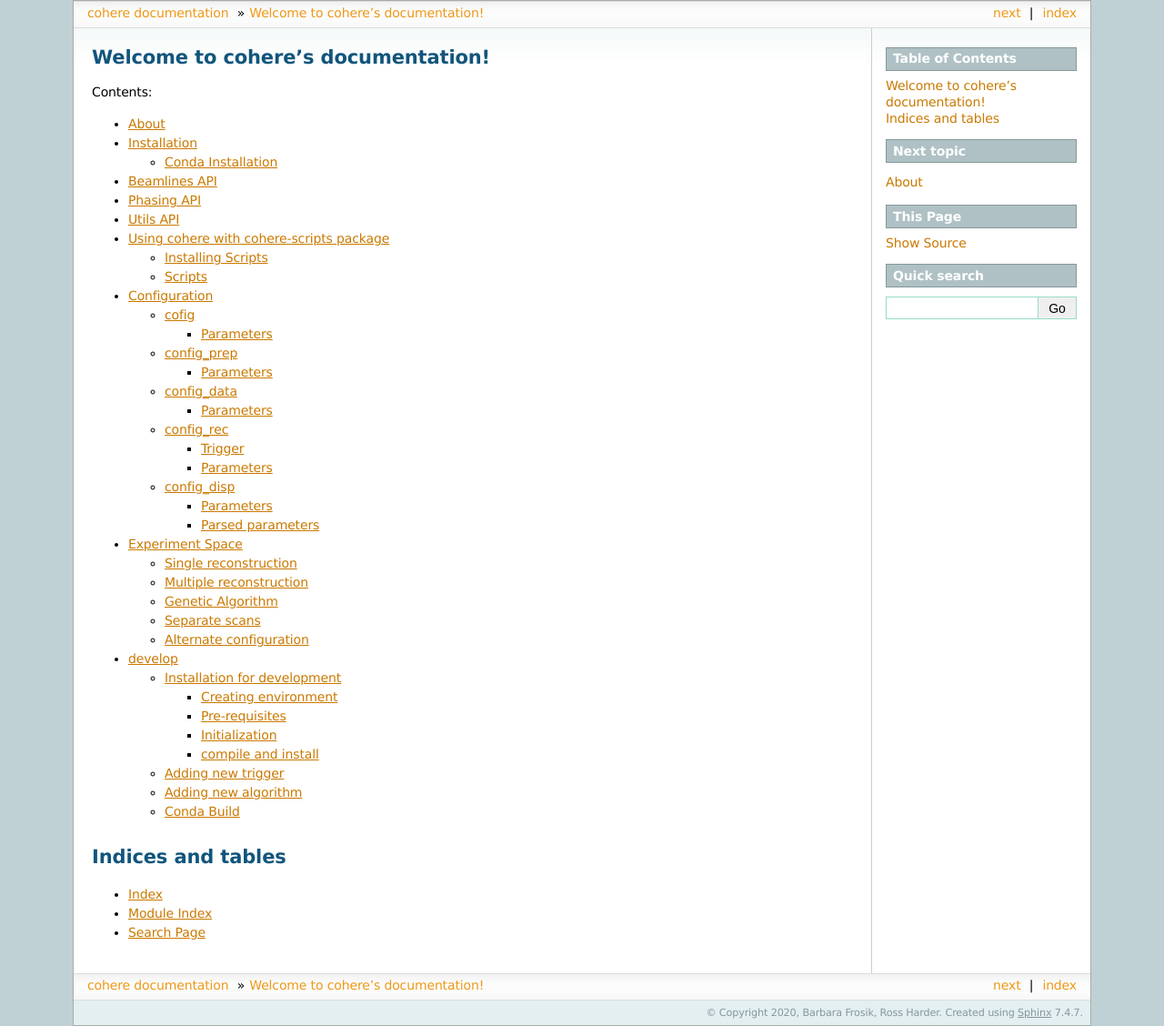
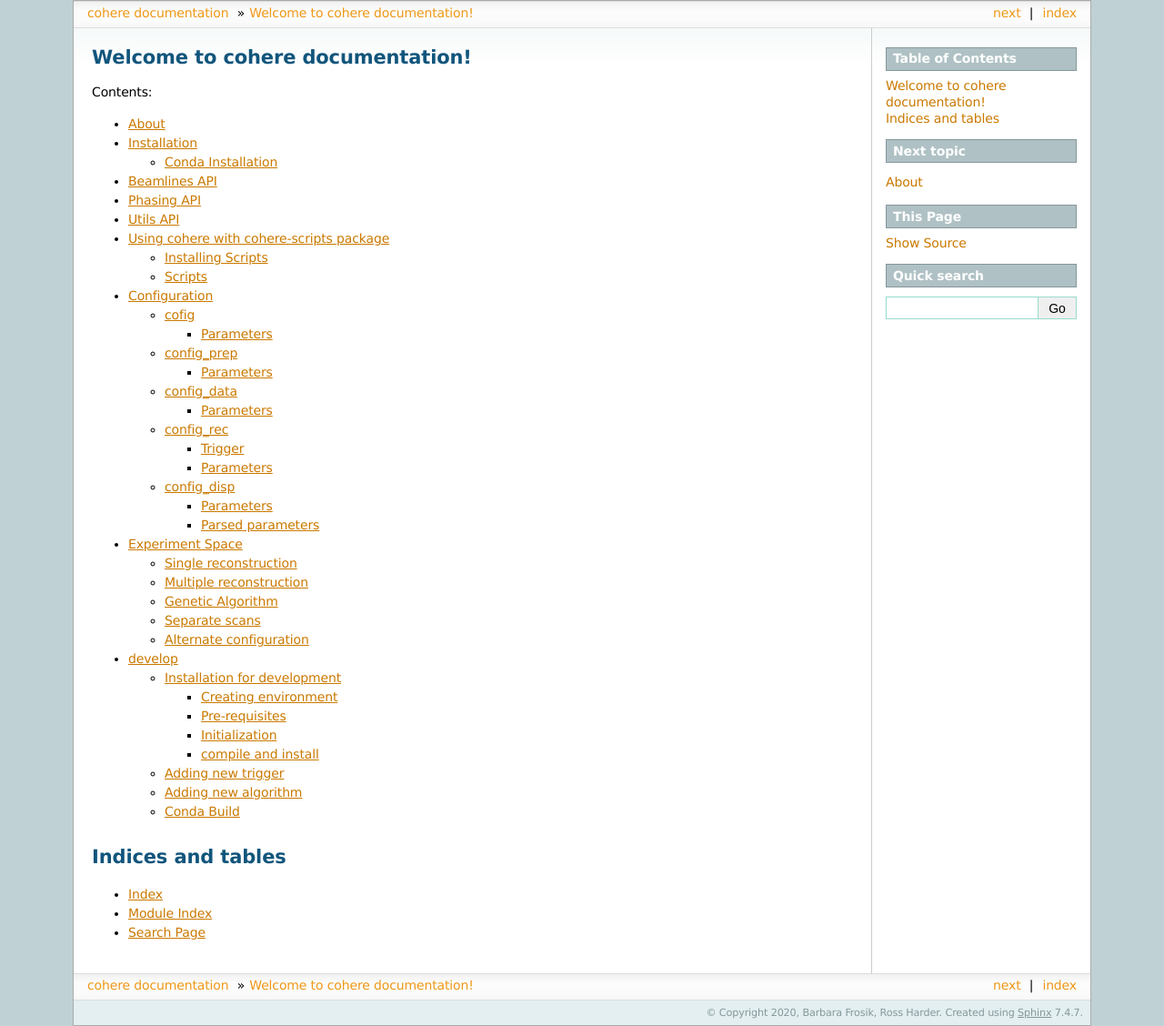
Before and after one commit to AdvancedPhotonSource/cohere, a Sphinx documentation site: the page built from docs/source/index.rst, in a window 1280 px wide. Shown: the whole page at 91% size. Built offline with Sphinx 7.4.7, drawn with Linux system fonts in a browser that asks for light colours.

Commit message:
getting rid of warnings

```diff
--- a/docs/source/conf.py
+++ b/docs/source/conf.py
@@ -12,7 +12,7 @@
 #
 import os
 import sys
-import cohere
+# import cohere
 
 sys.path.insert(0, os.path.abspath('../..'))
 
--- a/docs/source/index.rst
+++ b/docs/source/index.rst
@@ -1,5 +1,5 @@
-Welcome to cohere's documentation!
-==================================
+Welcome to cohere documentation!
+================================
 
 .. toctree::
    :maxdepth: 3
--- a/requirements.txt
+++ b/requirements.txt
@@ -1,2 +1 @@
-numpy
 cohere
```
